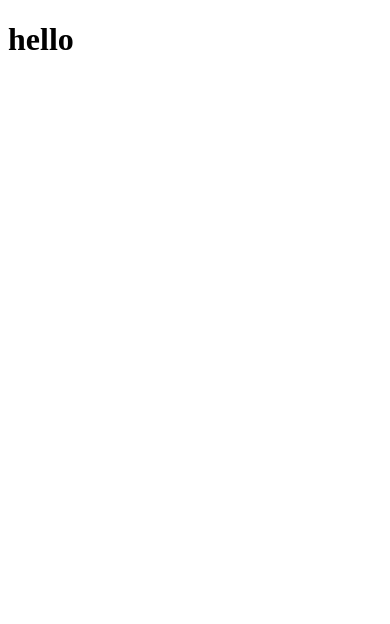
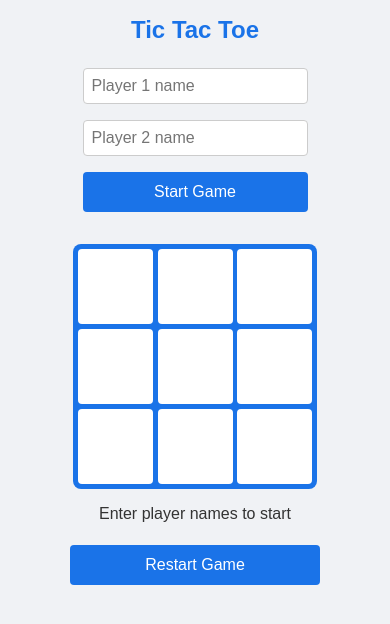
Before and after one commit to 33Yasin/XOXgame, a plain HTML site: page index.html in a window 390 px wide. Drawn offline with Linux system fonts and the light colour scheme.

Commit message:
finished project

```diff
--- a/index.html
+++ b/index.html
@@ -3,9 +3,13 @@
 <head>
     <meta charset="UTF-8">
     <meta name="viewport" content="width=device-width, initial-scale=1.0">
-    <title>Document</title>
+    <link rel="stylesheet" href="style.css">
+    <title>Tic Tac Toe</title>
 </head>
 <body>
-    <h1>hello</h1>
+    <h1>Tic Tac Toe</h1>
+    <div id="gameboard"></div>
+    <button id="restartBtn">Restart Game</button>
+    <script src="index.js"></script>
 </body>
 </html>
--- a/index.js
+++ b/index.js
@@ -0,0 +1,200 @@
+const Gameboard = (() => {
+    const board = Array(9).fill(null);
+
+    const createBoard = () => {
+        const gameboardDiv = document.getElementById('gameboard');
+        gameboardDiv.innerHTML = ''; // Clear existing board
+
+        for (let i = 0; i < 9; i++) {
+            const cell = document.createElement('div');
+            cell.classList.add('cell');
+            cell.dataset.index = i;
+            gameboardDiv.appendChild(cell);
+        }
+    };
+
+    const setMark = (index, mark) => {
+        if (index < 0 || index >= board.length || board[index] !== null) {
+            throw new Error("Invalid move");
+        }
+        board[index] = mark;
+    };
+
+    const resetBoard = () => {
+        for (let i = 0; i < board.length; i++) {
+            board[i] = null;
+        }
+    };
+
+    const getBoard = () => board.slice();
+
+    return { createBoard, setMark, resetBoard, getBoard };
+})();
+
+
+const Player = (name, marker) => {
+  return { name, marker };
+};
+
+const GameController = (() => {
+    let currentPlayerIndex = 0;
+    let players = [];
+    let gameActive = false;
+
+    const initializePlayers = (player1Name = "Player 1", player2Name = "Player 2") => {
+        players = [
+            Player(player1Name, "X"),
+            Player(player2Name, "O")
+        ];
+        currentPlayerIndex = 0;
+        gameActive = true;
+    };
+
+    const switchPlayer = () => {
+        currentPlayerIndex = (currentPlayerIndex + 1) % players.length;
+    };
+
+    const getCurrentPlayer = () => players[currentPlayerIndex];
+
+    const makeMove = (index) => {
+        if (!gameActive) {
+            throw new Error("Game hasn't started yet!");
+        }
+
+        try {
+            Gameboard.setMark(index, getCurrentPlayer().marker);
+            if (!checkWin() && !checkDraw()) {
+                switchPlayer();
+            } else {
+                gameActive = false;
+            }
+        } catch (error) {
+            throw error;
+        }
+    };
+
+    const checkWin = () => {
+        const board = Gameboard.getBoard();
+        const winningCombinations = [
+            [0, 1, 2], [3, 4, 5], [6, 7, 8], // Rows
+            [0, 3, 6], [1, 4, 7], [2, 5, 8], // Columns
+            [0, 4, 8], [2, 4, 6] // Diagonals
+        ];
+        return winningCombinations.some(combination =>
+            combination.every(index => board[index] === getCurrentPlayer().marker)
+        );
+    };
+
+    const checkDraw = () => {
+        return Gameboard.getBoard().every(cell => cell !== null);
+    };
+
+    const resetGame = () => {
+        Gameboard.resetBoard();
+        gameActive = true;
+        currentPlayerIndex = 0;
+    };
+
+    const isGameActive = () => gameActive;
+
+    return {
+        initializePlayers,
+        makeMove,
+        getCurrentPlayer,
+        resetGame,
+        isGameActive,
+        checkWin,
+        checkDraw
+    };
+})();
+
+
+const DisplayController = (() => {
+    const gameContainer = document.getElementById('gameboard');
+    let messageDisplay;
+    let playerForm;
+
+    const createGameControls = () => {
+        // Create player form
+        playerForm = document.createElement('div');
+        playerForm.id = 'player-form';
+        playerForm.innerHTML = `
+            <div class="player-inputs">
+                <input type="text" id="player1" placeholder="Player 1 name" required>
+                <input type="text" id="player2" placeholder="Player 2 name" required>
+                <button id="start">Start Game</button>
+            </div>
+        `;
+        document.body.insertBefore(playerForm, gameContainer);
+
+        // Create message display
+        messageDisplay = document.createElement('div');
+        messageDisplay.id = 'message';
+        document.body.insertBefore(messageDisplay, document.getElementById('restartBtn'));
+    };
+
+    const updateBoard = () => {
+        const board = Gameboard.getBoard();
+        const cells = document.querySelectorAll('.cell');
+        cells.forEach((cell, index) => {
+            cell.textContent = board[index] || '';
+        });
+    };
+
+    const updateMessage = message => {
+        if (messageDisplay) {
+            messageDisplay.textContent = message;
+        }
+    };
+
+    const init = () => {
+        createGameControls();
+        Gameboard.createBoard();
+
+        // Add event listeners
+        document.getElementById('start').addEventListener('click', () => {
+            const player1Name = document.getElementById('player1').value.trim() || "Player 1";
+            const player2Name = document.getElementById('player2').value.trim() || "Player 2";
+
+            GameController.initializePlayers(player1Name, player2Name);
+            playerForm.style.display = 'none';
+            updateMessage(`${GameController.getCurrentPlayer().name}'s turn`);
+        });
+
+        gameContainer.addEventListener('click', (e) => {
+            if (!e.target.matches('.cell') || !GameController.isGameActive()) return;
+
+            const index = parseInt(e.target.dataset.index);
+            try {
+                GameController.makeMove(index);
+                updateBoard();
+
+                if (GameController.checkWin()) {
+                    updateMessage(`${GameController.getCurrentPlayer().name} wins!`);
+                } else if (GameController.checkDraw()) {
+                    updateMessage("It's a draw!");
+                } else {
+                    updateMessage(`${GameController.getCurrentPlayer().name}'s turn`);
+                }
+            } catch (error) {
+                updateMessage(error.message);
+            }
+        });
+
+        document.getElementById('restartBtn').addEventListener('click', () => {
+            GameController.resetGame();
+            updateBoard();
+            playerForm.style.display = 'block';
+            updateMessage('Enter player names to start');
+        });
+
+        updateMessage('Enter player names to start');
+    };
+
+    return { init };
+})();
+
+// Initialize the game
+document.addEventListener('DOMContentLoaded', () => {
+    DisplayController.init();
+});
--- a/style.css
+++ b/style.css
@@ -0,0 +1,176 @@
+* {
+    margin: 0;
+    padding: 0;
+    box-sizing: border-box;
+}
+
+:root {
+    --cell-size: 100px;
+    --gap-size: 0.5rem;
+    --primary-color: #1a73e8;
+}
+
+h1 {
+    color: #1a73e8;
+    margin-bottom: 1rem;
+    font-size: 2.5rem;
+}
+
+body {
+    display: flex;
+    flex-direction: column;
+    align-items: center;
+    gap: 2rem;
+    padding: 2rem;
+    min-height: 100vh;
+    font-family: Arial, sans-serif;
+    background-color: #f0f2f5;
+}
+
+#player-form {
+    text-align: center;
+}
+
+.player-inputs {
+    display: flex;
+    flex-direction: row;
+    flex-wrap: wrap;
+    justify-content: center;
+    gap: 1rem;
+    margin-bottom: 1rem;
+    padding: 0 1rem;
+    width: 100%;
+    max-width: 600px;
+}
+
+input[type="text"] {
+    padding: 0.5rem;
+    border: 1px solid #ccc;
+    border-radius: 4px;
+    font-size: 1rem;
+    width: 200px;
+}
+
+button {
+    padding: 0.5rem 1rem;
+    border: none;
+    border-radius: 4px;
+    background-color: #1a73e8;
+    color: white;
+    cursor: pointer;
+    font-size: 1rem;
+    transition: background-color 0.2s;
+    min-width: 120px;
+}
+
+button:hover {
+    background-color: #1557b0;
+}
+
+#message {
+    font-size: 1.5rem;
+    color: #333;
+    text-align: center;
+    min-height: 2rem;
+    padding: 0 1rem;
+    word-wrap: break-word;
+    max-width: 100%;
+}
+
+#gameboard {
+    display: grid;
+    grid-template-columns: repeat(3, var(--cell-size));
+    gap: var(--gap-size);
+    background-color: var(--primary-color);
+    padding: var(--gap-size);
+    border-radius: 8px;
+    margin: 0 auto;
+}
+
+.cell {
+    width: var(--cell-size);
+    height: var(--cell-size);
+    background-color: white;
+    display: flex;
+    align-items: center;
+    justify-content: center;
+    font-size: 3rem;
+    cursor: pointer;
+    border-radius: 4px;
+    transition: background-color 0.2s;
+}
+
+.cell:hover {
+    background-color: #f8f9fa;
+}
+
+/* Responsive Design */
+@media screen and (max-width: 768px) {
+    :root {
+        --cell-size: 90px;
+    }
+
+    h1 {
+        font-size: 2rem;
+    }
+
+    #message {
+        font-size: 1.2rem;
+    }
+}
+
+@media screen and (max-width: 480px) {
+    :root {
+        --cell-size: 75px;
+        --gap-size: 0.3rem;
+    }
+
+    body {
+        padding: 1rem;
+        gap: 1rem;
+    }
+
+    h1 {
+        font-size: 1.5rem;
+        margin-bottom: 0.5rem;
+    }
+
+    .player-inputs {
+        flex-direction: column;
+        align-items: center;
+    }
+
+    input[type="text"] {
+        width: 100%;
+        max-width: 250px;
+    }
+
+    button {
+        width: 100%;
+        max-width: 250px;
+        padding: 0.7rem;
+    }
+
+    #message {
+        font-size: 1rem;
+        min-height: 1.5rem;
+    }
+
+    .cell {
+        font-size: 2rem;
+    }
+}
+
+@media screen and (max-width: 320px) {
+    :root {
+        --cell-size: 60px;
+    }
+
+    h1 {
+        font-size: 1.2rem;
+    }
+
+    body {
+        padding: 0.5rem;
+    }
+}
```
